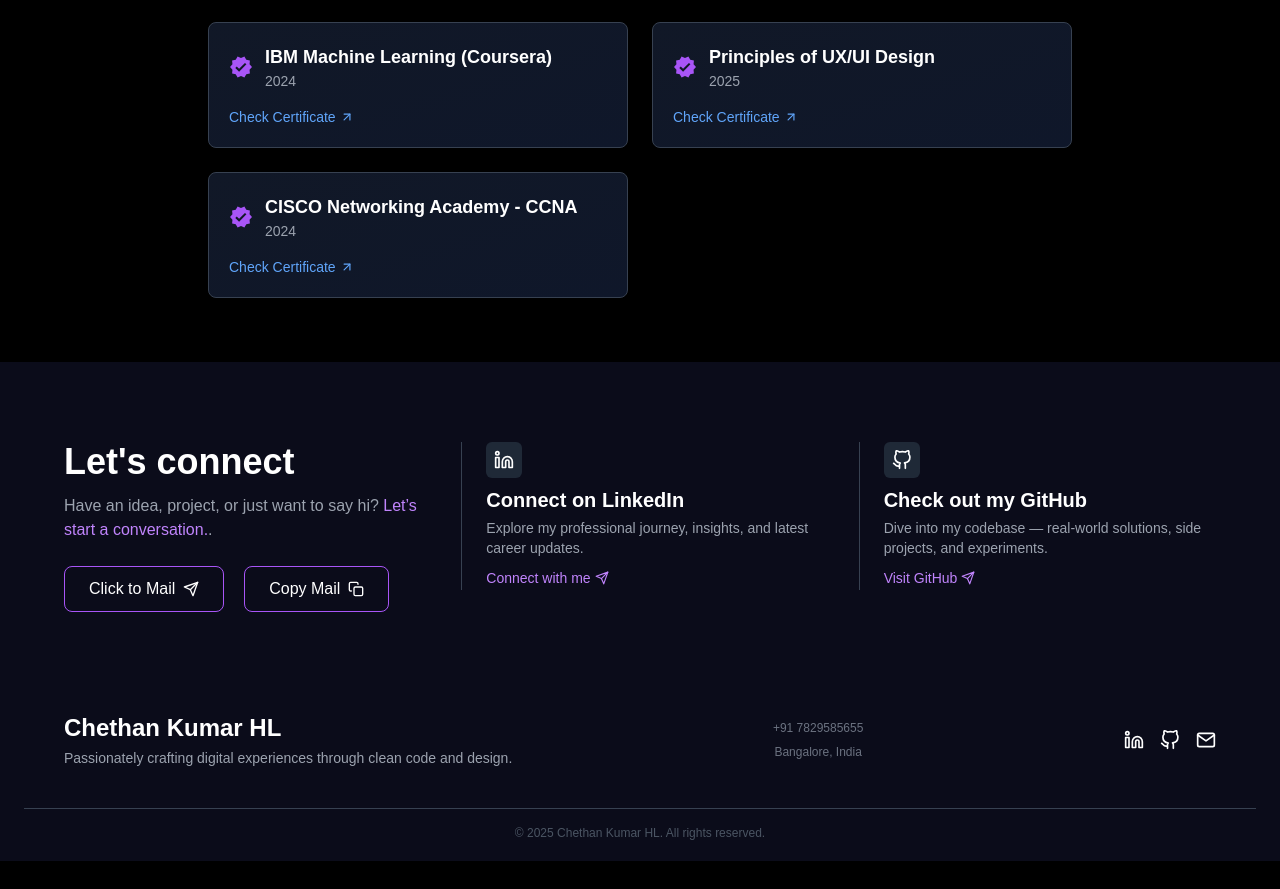
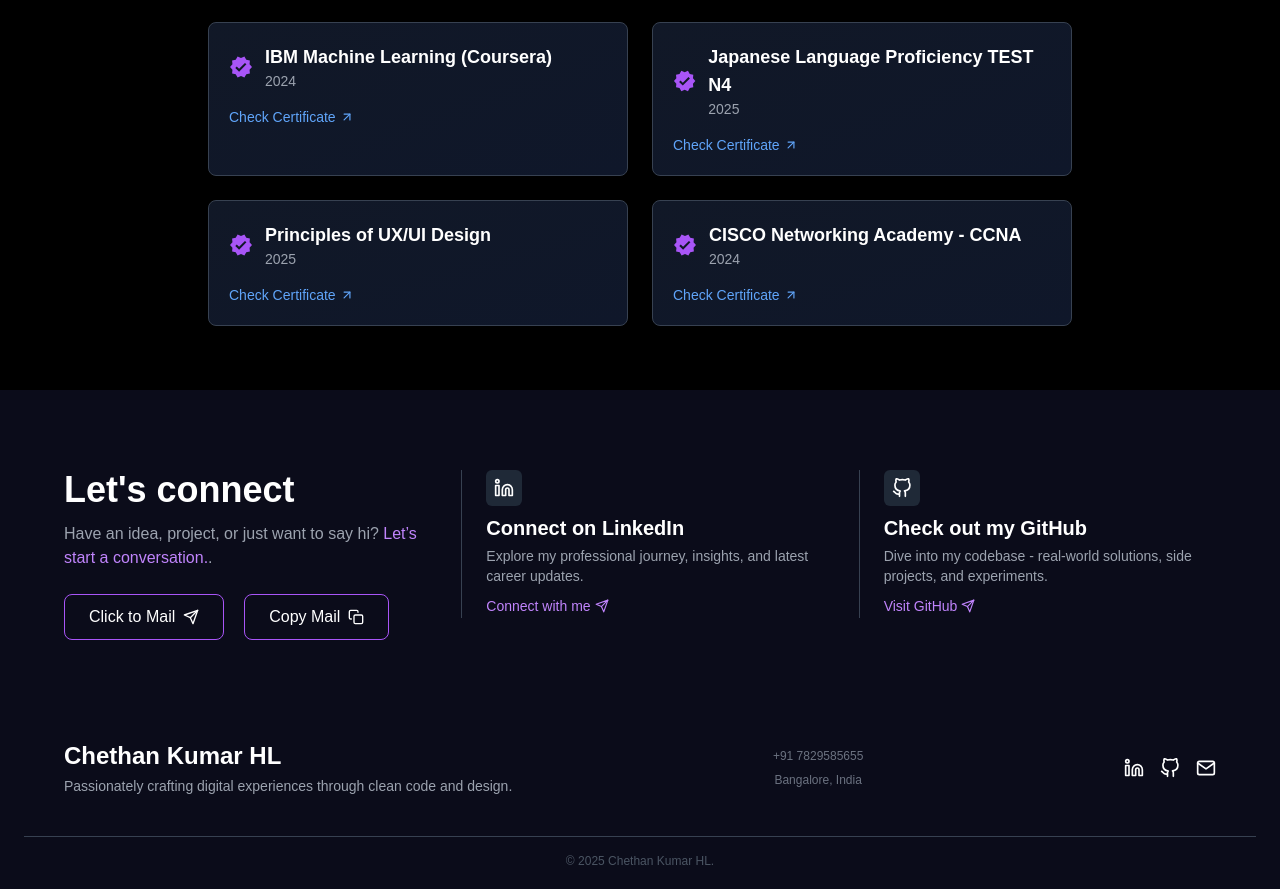
Before and after one commit to chethankumarhl/chethankumars_portfolio, a React (Vite) app: page / in a window 1280 px wide. Shown: the part 3784-4673 px from the top of the page. Before the commit the page ends 4645 px from the top, so only its background shows below. Built offline with nearby package versions, Linux system fonts and the light colour scheme.

Commit message:
Added scroll to top button and certificates

```diff
--- a/src/App.jsx
+++ b/src/App.jsx
@@ -8,6 +8,7 @@
 import Footer from './components/Footer.jsx'
 import Resume from './components/Resume.jsx'
 import NotFound from './components/NotFound.jsx';
+import ScrollToTop from './components/ScrollToTop.jsx'
 import { Routes,Route } from 'react-router-dom'
 export default function App()
 {
@@ -33,6 +34,8 @@
         <Route path="/resume" element={<Resume />} />
          <Route path="*" element={<NotFound />} />
       </Routes>
+      <ScrollToTop />
+      {/* Scroll to top button component */}
     </>
   )
 }
--- a/src/components/Certificate.jsx
+++ b/src/components/Certificate.jsx
@@ -12,12 +12,17 @@
   {
     name: "Japanese Language NAT-TEST Q5 ",
     year: "2025",
-    link: "https://www.nat-test.com/",
+    link: "https://drive.google.com/file/d/1ZFXPj4rKF_VVkrdtSPCdt-2B3j01d5hk/view?usp=sharing",
   },
   {
     name: "IBM Machine Learning (Coursera)",
     year: "2024",
     link: "https://www.coursera.org/account/accomplishments/professional-cert/48KC0NUZ36IS",
+  },
+  {
+    name: "Japanese Language Proficiency TEST N4 ",
+    year: "2025",
+    link: "https://drive.google.com/file/d/1gD6hm-Kvg0qlb3_lPaucWlkBtulT-pzG/view?usp=sharing",
   },
   {
     name: "Principles of UX/UI Design",
--- a/src/components/ContactMe.jsx
+++ b/src/components/ContactMe.jsx
@@ -79,7 +79,7 @@
                     </div>
                     <h3 className="text-xl font-semibold mb-1">Check out my GitHub</h3>
                     <p className="text-gray-400 text-sm mb-2">
-                        Dive into my codebase — real-world solutions, side projects, and experiments.
+                        Dive into my codebase - real-world solutions, side projects, and experiments.
                     </p>
                     <a
                         href="https://github.com/chethankumarhl"
--- a/src/components/Footer.jsx
+++ b/src/components/Footer.jsx
@@ -61,7 +61,7 @@
                     whileInView={{ opacity: 1, y: 0 }}
                     transition={{ delay: 0.1, duration: 0.6 }}
       className="mt-10 text-center text-gray-600 text-xs border-t border-gray-700 pt-4">
-        © {new Date().getFullYear()} Chethan Kumar HL. All rights reserved.
+        © {new Date().getFullYear()} Chethan Kumar HL.
       </motion.div>
     </footer>
   );
--- /dev/null
+++ b/src/components/ScrollToTop.jsx
@@ -0,0 +1,40 @@
+import { useState, useEffect } from 'react'
+import { FiArrowUp } from "react-icons/fi";
+const ScrollToTop = () => {
+    const [isVisible, setIsVisible] = useState(false);
+    useEffect(() => {
+        const toggleVisibility = () => {
+            if (window.pageYOffset > 300) {
+                setIsVisible(true);
+            } else {
+                setIsVisible(false);
+            }
+        };
+        window.addEventListener("scroll", toggleVisibility);
+        return () => window.removeEventListener("scroll", toggleVisibility);
+    }, []);
+
+    const scrollToTop = () => {
+        window.scrollTo({
+            top: 0,
+            behavior: "smooth",
+        });
+    }
+    return (
+        <>
+            {isVisible && (
+
+<button
+  onClick={scrollToTop}
+  title="Back to top"
+  aria-label="Scroll to top"
+  className="fixed bottom-5 right-5 p-4 bg-purple-500 text-white rounded-xl shadow-lg hover:bg-purple-700 active:scale-95 transition"
+>
+  <FiArrowUp size={24} />
+</button>
+            )}
+        </>
+    )
+}
+
+export default ScrollToTop
```
